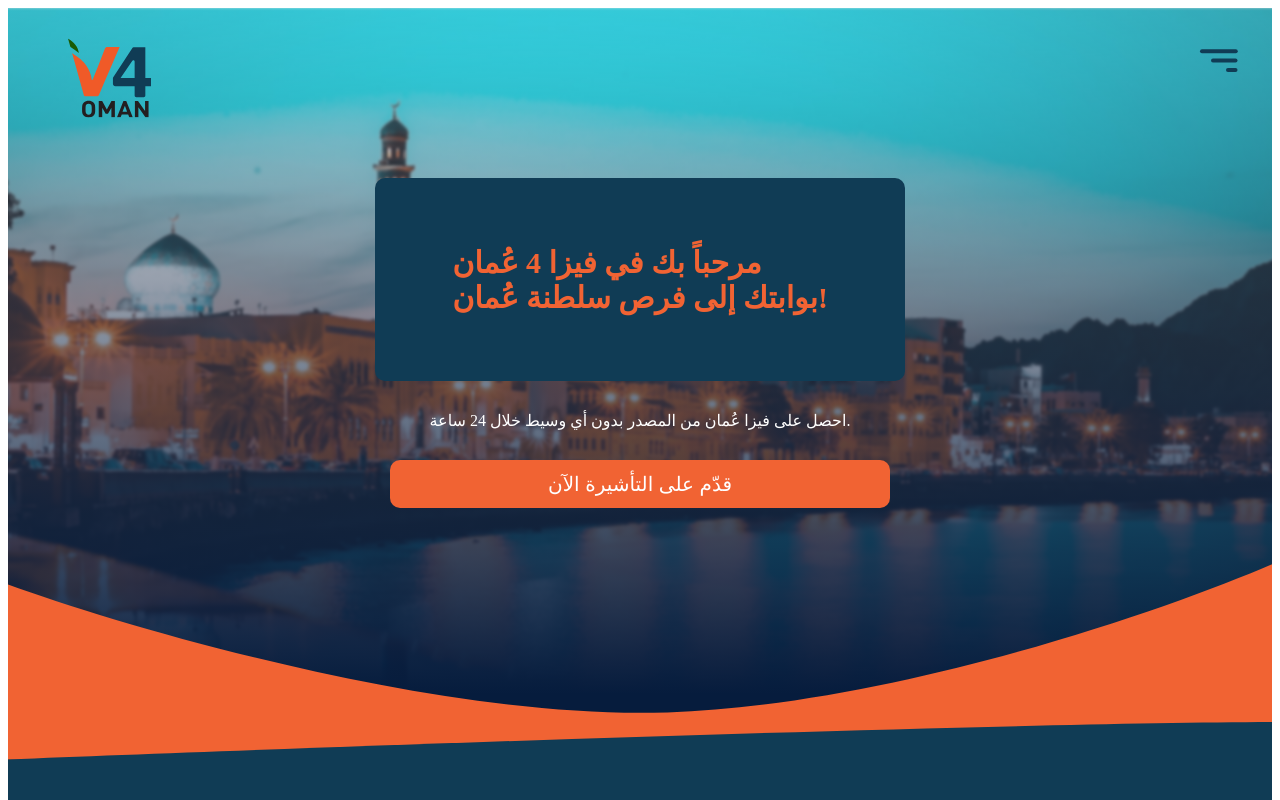
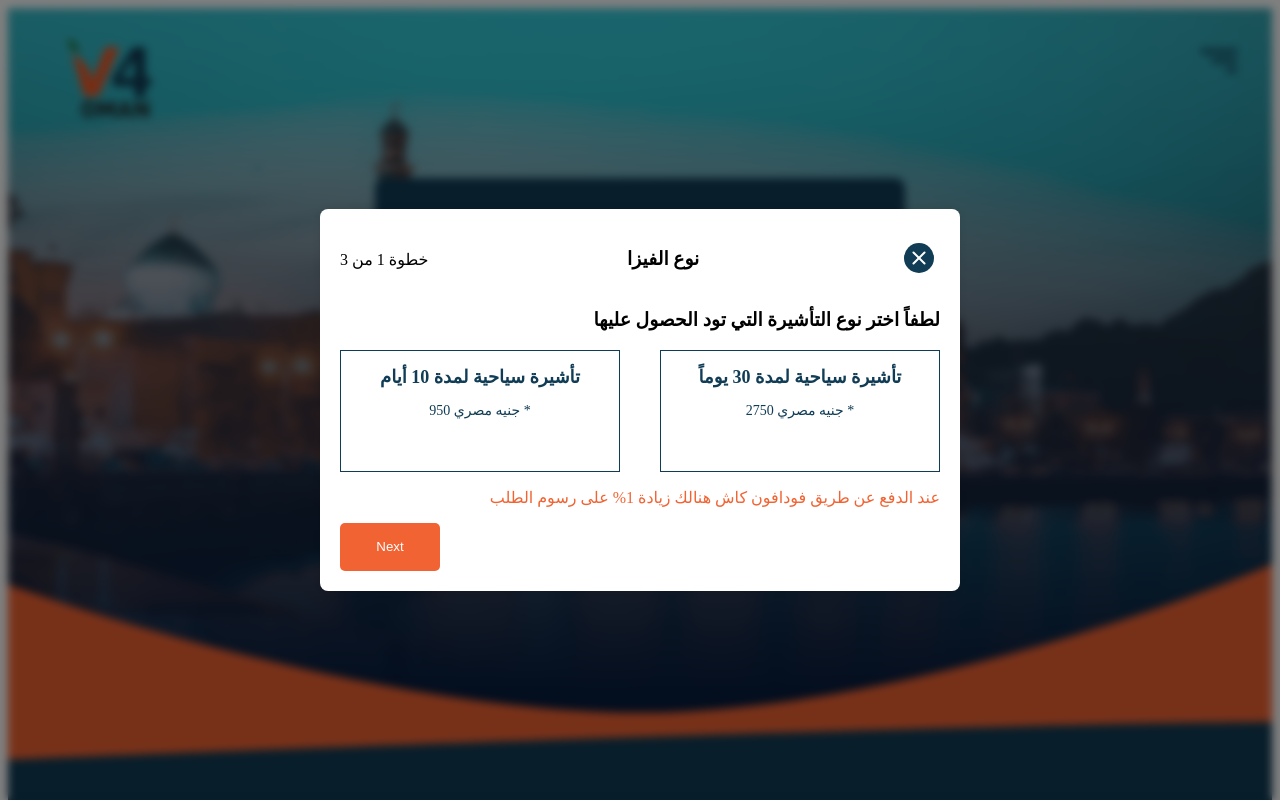
Before and after one commit to faid-terence/VISA-4-OMAN, a React (Vite) app: page / in a window 1280 px wide. Shown: the top 800 px of the page. Built offline with nearby package versions, Linux system fonts and the light colour scheme.

Commit message:
Style: Improve Visa Options Modal Styling and Add Close Functionality

```diff
--- a/src/App.jsx
+++ b/src/App.jsx
@@ -9,6 +9,7 @@ import Footer from "./components/Footer/Footer";
 import { ApplicationOptions } from "./components/ApplicationOptions/ApplicationOptions";
 import StatisticsComponent from "./components/Statics/StaticsComponent";
 import { Faq } from "./components/FAQ/Faq";
+import { VisaOptions } from "./components/VisaOptions/VisaOptions";
 
 function App() {
   const [count, setCount] = useState(0);
@@ -22,6 +23,7 @@ function App() {
       <StatisticsComponent />
       <Faq />
       <Footer />
+      <VisaOptions />
     </>
   );
 }
--- a/src/components/ApplicationOptions/ApplicationOptions.jsx
+++ b/src/components/ApplicationOptions/ApplicationOptions.jsx
@@ -1,9 +1,18 @@
-import React from "react";
+// ApplicationOptions.js
+
+import React, { useState } from "react";
 import "./ApplicationOptions.css";
 import icon1 from "../../assets/icon2.svg";
 import icon2 from "../../assets/icon3.svg";
+import { VisaOptions } from "../VisaOptions/VisaOptions";
 
 export const ApplicationOptions = () => {
+  const [modalOpen, setModalOpen] = useState(false);
+
+  const toggleModal = () => {
+    setModalOpen(!modalOpen);
+  };
+
   return (
     <main className="application">
       <div className="content-header2">
@@ -19,7 +28,9 @@ export const ApplicationOptions = () => {
               تفضل بزيارة أحد وكالات السياحة المعتمدة لدينا والمنتشرة ضمن أنحاء
               الجمهورية لتقديم أوراقك
             </p>
-            <button className="card-button">ابدأ</button>
+            <button className="card-button" onClick={toggleModal}>
+              ابدأ
+            </button>
           </div>
         </div>
 
@@ -31,10 +42,15 @@ export const ApplicationOptions = () => {
               قم بإرسال مستنداتك عبر بوابتنا الالكترونية وستصلك الفيزا عن طريق
               الواتساب
             </p>
-            <button className="card-button">ابدأ</button>
+            <button className="card-button" onClick={toggleModal}>
+              ابدأ
+            </button>
           </div>
         </div>
       </div>
+
+      {/* Conditionally render the VisaOptions modal */}
+      {modalOpen && <VisaOptions onClose={toggleModal} />}
     </main>
   );
 };
--- /dev/null
+++ b/src/components/VisaOptions/VIsaOptions.css
@@ -0,0 +1,76 @@
+.modal-container {
+  position: fixed;
+  top: 0;
+  left: 0;
+  width: 100%;
+  height: 100%;
+  display: flex;
+  justify-content: center;
+  align-items: center;
+  background-color: rgba(0, 0, 0, 0.5); /* Semi-transparent black overlay */
+  backdrop-filter: blur(4px); /* Add backdrop blur */
+}
+
+.visa-options {
+  width: 600px;
+  background-color: white;
+  padding: 20px;
+  border-radius: 8px;
+  box-shadow: 0 0 10px rgba(0, 0, 0, 0.1);
+}
+
+.head {
+  display: flex;
+  justify-content: space-between;
+  align-items: center;
+  margin-bottom: 20px;
+}
+
+.options-title {
+  text-align: end;
+}
+
+.selector {
+  display: flex;
+  justify-content: center;
+  gap: 40px;
+  align-items: center;
+}
+.selector1,
+.selector2 {
+  border: 1px solid #103c55;
+  width: 300px;
+  height: 120px;
+  text-align: center;
+}
+
+.warn {
+  text-align: end;
+  color: #f16333;
+}
+
+.next {
+  background: #f16333;
+  border: none;
+  width: 100px;
+  border-radius: 5px;
+  height: 48px;
+  color: #fff;
+}
+.title {
+  font-size: 18px;
+  font-weight: bold;
+  color: #103c55;
+}
+
+.para {
+  color: #103c55;
+  font-size: 14px;
+  font-weight: 500;
+}
+
+.close-button {
+  background: none;
+  border: none;
+  cursor: pointer;
+}
--- /dev/null
+++ b/src/components/VisaOptions/VisaOptions.jsx
@@ -0,0 +1,44 @@
+import React, { useState } from "react";
+import "./VIsaOptions.css";
+import closeIcon from "../../assets/Close.svg";
+
+export const VisaOptions = ({ onClose }) => {
+  const [isOpen, setIsOpen] = useState(true);
+
+  const handleClose = () => {
+    setIsOpen(false);
+    onClose();
+  };
+  return (
+    isOpen && (
+      <div className="modal-container">
+        <div className="visa-options">
+          <div className="head">
+            <p>خطوة 1 من 3</p>
+            <h3>نوع الفيزا</h3>
+            <button className="close-button" onClick={handleClose}>
+              <img src={closeIcon} alt="Close" />
+            </button>
+          </div>
+          <h3 className="options-title">
+            لطفاً اختر نوع التأشيرة التي تود الحصول عليها
+          </h3>
+          <div className="selector">
+            <div className="selector1">
+              <h2 className="title">تأشيرة سياحية لمدة 10 أيام</h2>
+              <p className="para">950 جنيه مصري *</p>
+            </div>
+            <div className="selector2">
+              <h2 className="title">تأشيرة سياحية لمدة 30 يوماً</h2>
+              <p className="para">2750 جنيه مصري *</p>
+            </div>
+          </div>
+          <p className="warn">
+            عند الدفع عن طريق فودافون كاش هنالك زيادة 1% على رسوم الطلب
+          </p>
+          <button className="next">Next</button>
+        </div>
+      </div>
+    )
+  );
+};
```
Also changed, not shown: src/assets/Airplane.svg (added), src/assets/Close.svg (added).
